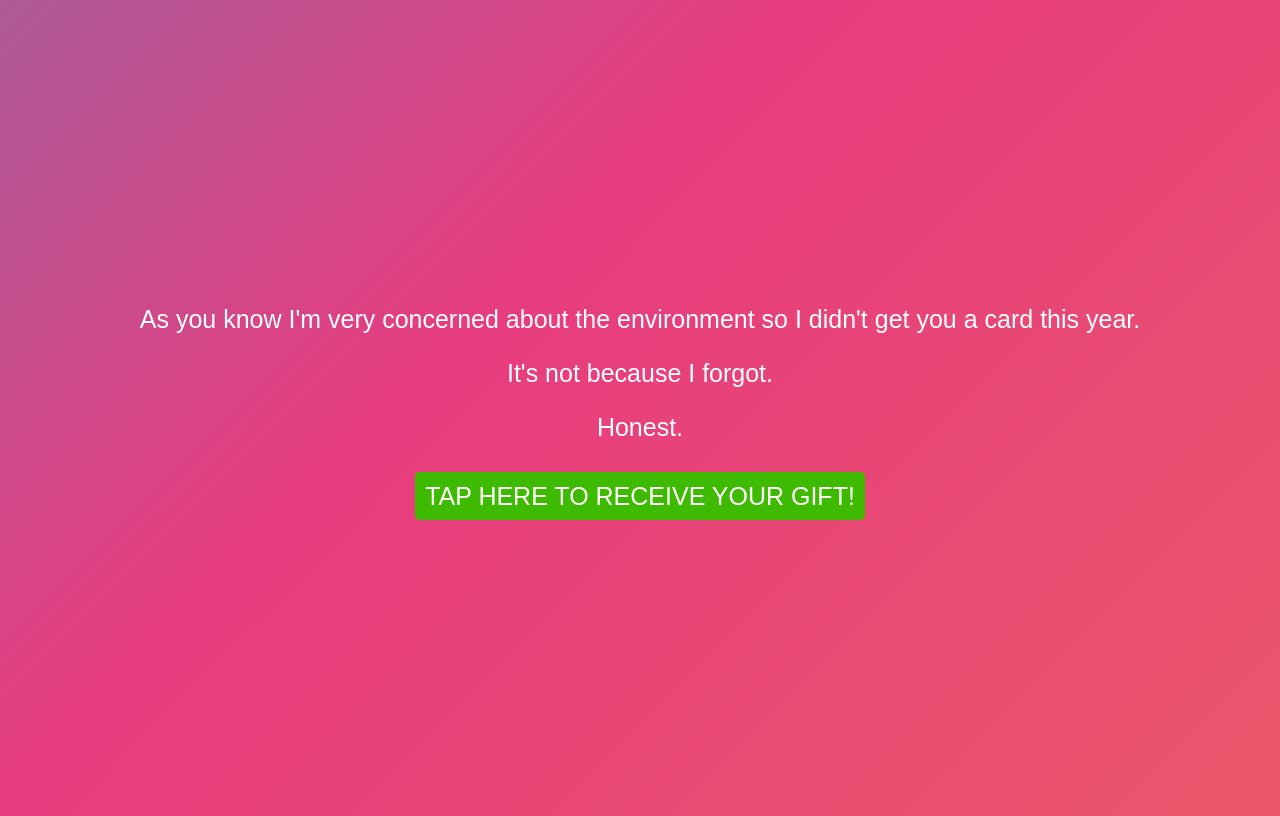
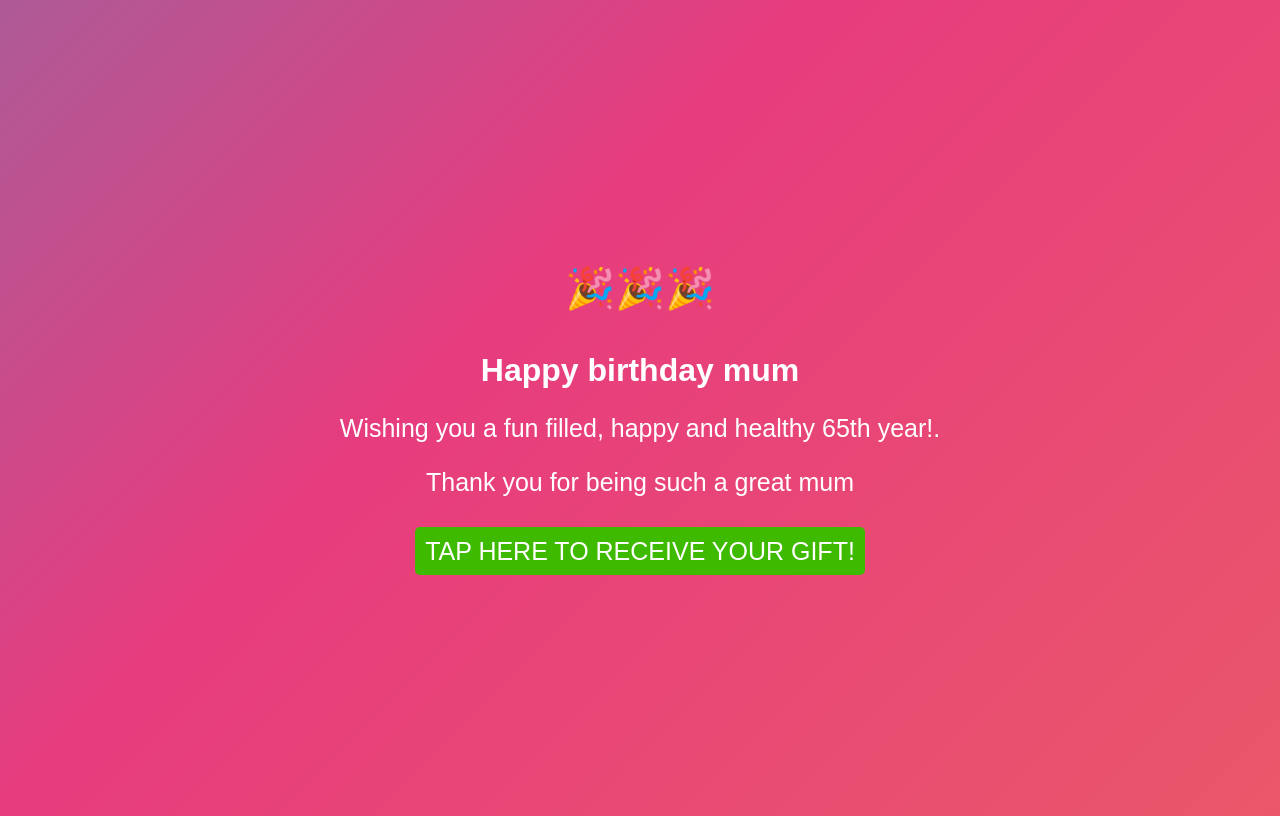
Before and after one commit to sittinginatree/hi-floof, a plain HTML site: page message.html in a window 1280 px wide. Drawn offline with Linux system fonts and the light colour scheme; a web font is replaced by a local one.

Commit message:
bday card

```diff
--- a/message.html
+++ b/message.html
@@ -18,10 +18,13 @@
         <![endif]-->
             <div id="container">
                 <div id="inner">
-                    <p><h1></h1></p>
-                    <p>As you know I'm very concerned about the environment so I didn't get you a card this year.</p>
-                    <p> It's not because I forgot. </p>
-                    <p> Honest.</p>
+                    <p style="font-size: 40px;">🎉🎉🎉</p>
+                    <p><h1>Happy birthday mum</h1></p>
+
+
+                    <p> Wishing you a fun filled, happy and healthy 65th year!. </p>
+                        <p> Thank you for being such a great mum </p>
+
                     <p class="button"> <a href="scratcher.html">TAP HERE TO RECEIVE YOUR GIFT!</a></p>
                 </div>
             </div>
```
Also changed, not shown: index.html (+2 -2 lines), scratcher.html (+3 -3 lines).
